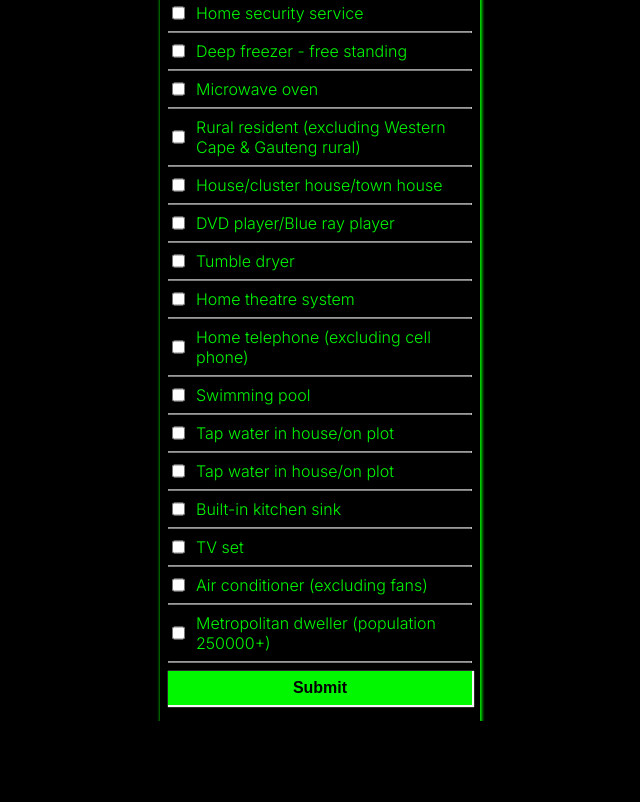
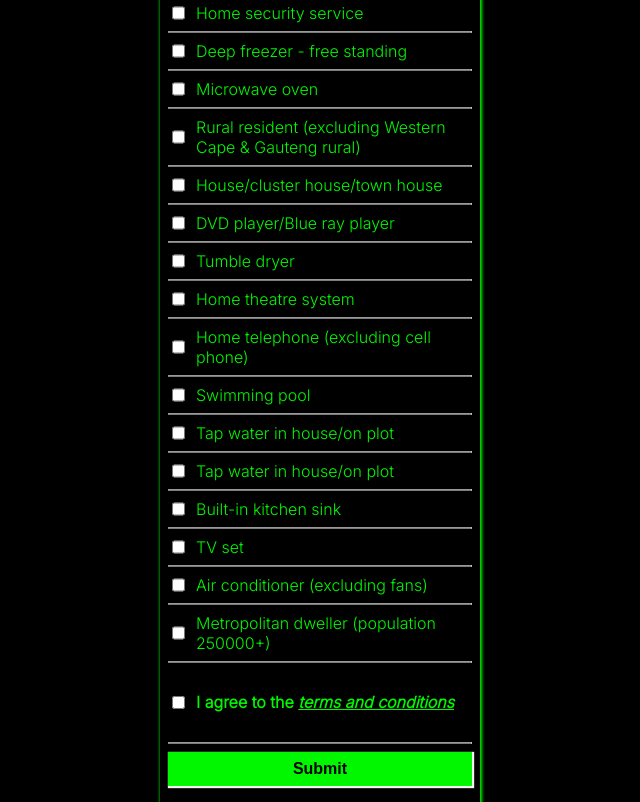
Before and after one commit to codingfaith/Panel-form, a plain HTML site: page index.html in a window 1280 px wide. Shown: the part 1479-2281 px from the top of the page, without its empty margins (320-960 px from the left). Before the commit the page ends 2200 px from the top, so only its background shows below. Drawn offline with Linux system fonts and the light colour scheme.

Commit message:
Add terms and conditions

```diff
--- a/index.css
+++ b/index.css
@@ -90,6 +90,7 @@ button {
 div.thanks h4 {
     margin-top: 80px;
 }
+a,
 div.thanks p {
     font-style: italic;
 }
@@ -108,3 +109,6 @@ div.thanks {
     background: #000000;
     box-shadow: 1px 1px 3px 1px #00f700;
 }
+a {
+    color: #00f700;
+}
--- a/index.html
+++ b/index.html
@@ -256,6 +256,11 @@
                     <input type="checkbox" id="metro" name="metro" value="metro">
                     <label for="metro">Metropolitan dweller (population 250000+)</label>
                 </div><hr>
+                <div class="checkboxes">
+                    <input type="checkbox" id="consent" name="consent" value="consent" required>
+                    <label for="consent"><h4>I agree to the <a href="Ts&Cs.pdf">terms and conditions</a></h4></label>
+                </div><hr>
+
                 <button type="submit" id="submit">Submit</button>
             </form>
             <div id="thanks" class="thanks">
```
Also changed, not shown: 1 other file.
